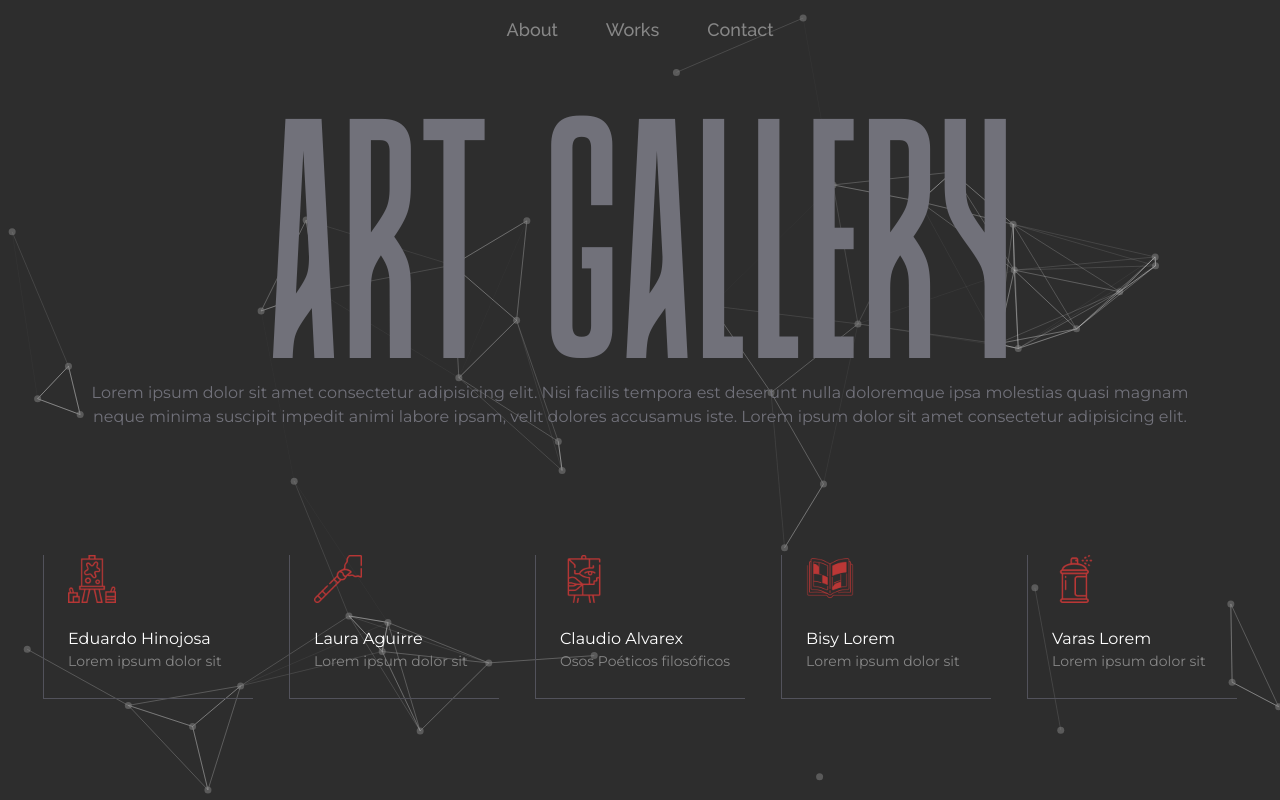
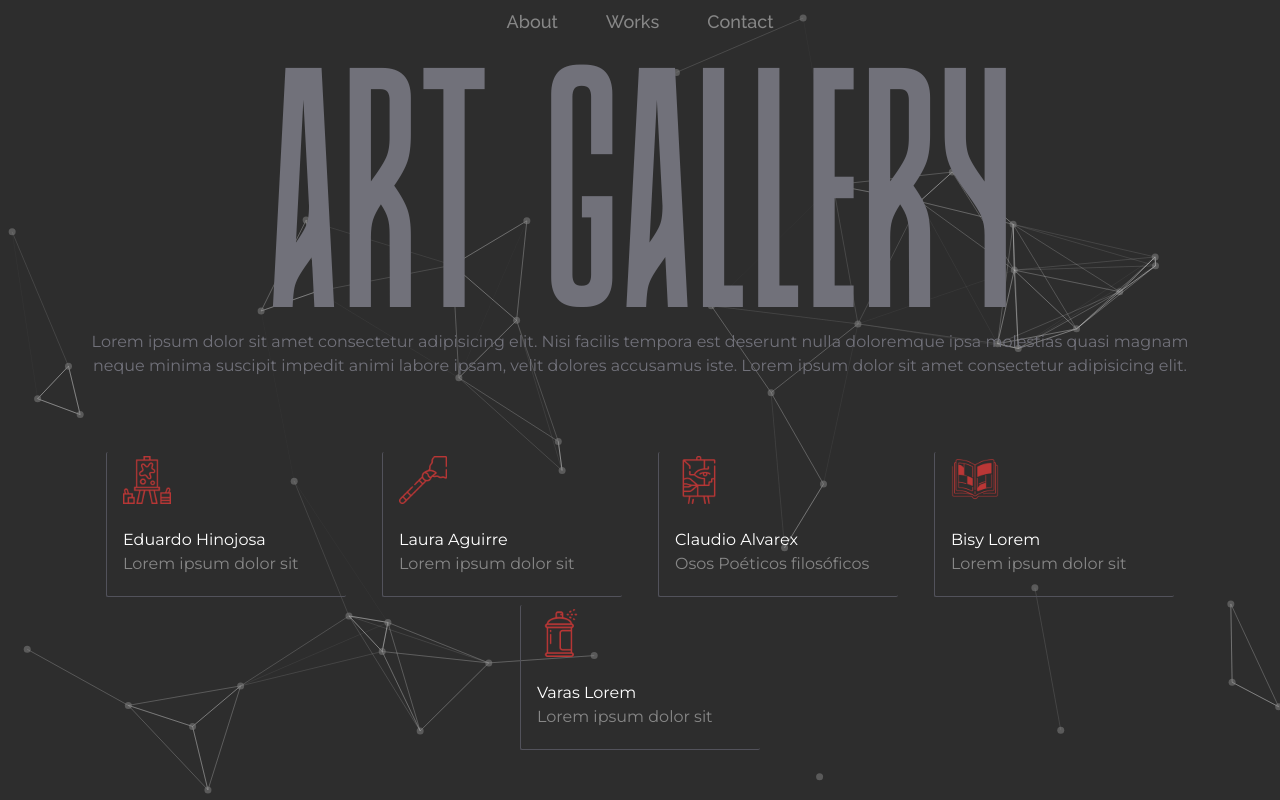
Before and after one commit to Najdorf12/gallery-app, a React (Vite) app: page / in a window 1280 px wide. Built offline with nearby package versions, Linux system fonts and the light colour scheme; a web font is replaced by a local one.

Commit message:
add styles

```diff
--- a/src/components/CardsHome.jsx
+++ b/src/components/CardsHome.jsx
@@ -1,12 +1,12 @@
 const CardsHome = ({ artist }) => {
   return (
-    <div className="relative z-50 border-l border-b border-zinc-600 w-[160px] h-[110px] pl-3 lg:pl-6 lg:w-[210px] lg:h-[144px] 2xl:w-[250px] 2xl:h-[160px]">
+    <div className="relative z-50 border-l border-b border-zinc-600 w-[160px] rounded-sm h-[110px] pl-3 pt-1 lg:pl-4 lg:w-[240px] lg:h-[145px]  2xl:w-[250px] 2xl:h-[160px]">
       <figure>
-        <img src={artist?.icon} alt="icon" className="w-9 lg:w-12 xl:w-16 2xl:w-[72px]" />
+        <img src={artist?.icon} alt="icon" className="w-9 lg:w-12 xl:w-14 2xl:w-16" />
       </figure>
-      <article className="text-sm mt-4 font-text2 font-normal text-balance lg:text-base lg:mt-6 2xl:text-lg">
+      <article className="text-sm mt-4 font-text2 font-normal text-balance lg:text-base xl:text-lg lg:mt-6 2xl:text-lg">
         <h6 className="text-whiteCustom">{artist?.name}</h6>
-        <p  className="text-[12px] text-grayCustom lg:text-sm 2xl:text-base">{artist?.content}</p>
+        <p  className="text-[12px] text-grayCustom lg:text-base 2xl:text-base">{artist?.content}</p>
       </article>
     </div>
   );
--- a/src/components/Navbar.jsx
+++ b/src/components/Navbar.jsx
@@ -2,7 +2,7 @@ import React from "react";
 
 const Navbar = () => {
   return (
-    <nav className="absolute top-0 z-50 w-full flex justify-center items-center pt-2 lg:pt-4 2xl:pt-6 ">
+    <nav className="absolute top-0 z-50 w-full flex justify-center items-center pt-2 lg:pt-2 2xl:pt-6 ">
       <ul className="w-full flex flex-row  justify-center items-center gap-6 font-text font-medium text-grayCustom text-sm  lg:gap-12 lg:text-lg xl:gap-16">
         <li className="hover:text-whiteCustom duration-500 cursor-pointer hover:scale-110">
           About
```
